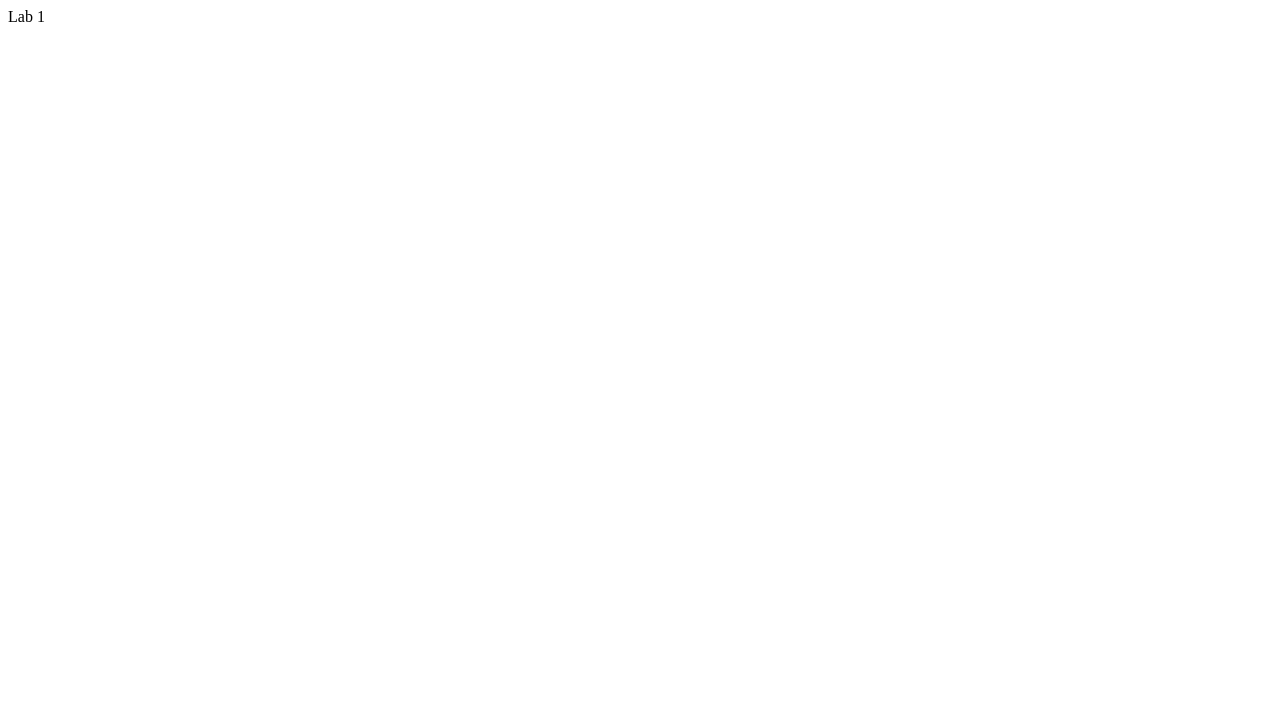
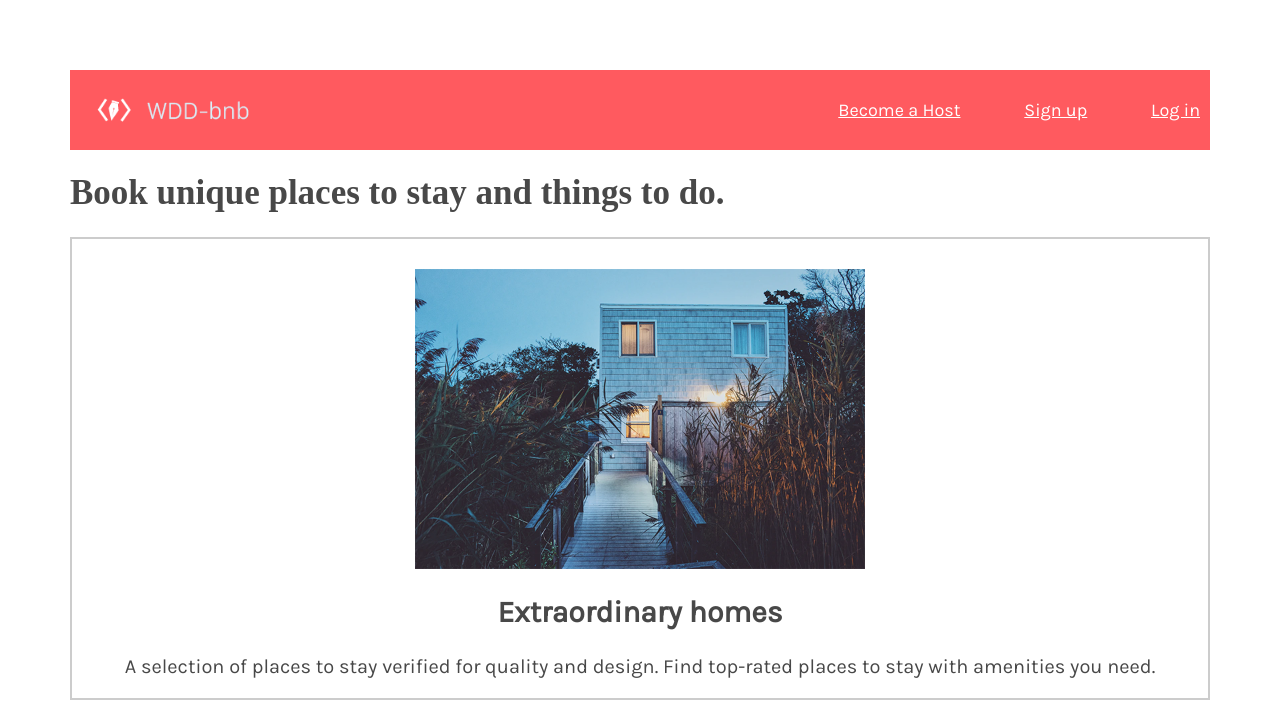
Before and after one commit to criispyumii/criispyumii.github.io, a plain HTML site: page labs/lab2/index.html in a window 1280 px wide. Shown: the top 707 px of the page. Drawn offline with Linux system fonts and the light colour scheme.

Commit message:
Add files via upload

```diff
--- /dev/null
+++ b/labs/lab2/css/style.css
@@ -0,0 +1,68 @@
+body {
+    font-family: Karla, sans-serif;
+    color: #484848;
+    margin: 50px;
+    padding: 20px;
+}
+nav ul {
+    list-style-type: none;
+    padding-inline-start: 0;
+    margin-block-start: 0;
+    margin-block-end: 0;
+}
+header {
+    height: 40px;
+    background-color: #FF5A5F
+}
+#logo {
+    height: 80px;
+}
+nav {
+    display: inline-block;
+    float: right;
+
+}
+nav a {
+    margin: 10px;
+    font-size: 18px;
+    color: white;
+    cursor: pointer;
+}
+nav li {
+    display: inline-block;
+    margin-left: 40px;
+    line-height: 80px;
+}
+.content {
+    width: 900px;
+    display: block;
+    margin: auto;
+}
+section {
+    border: 2px solid #cccccc;
+    margin-bottom: 10px;
+}
+section img {
+    width: 450px;
+    display: block;
+    padding-top: 30px;
+    margin-left: auto;
+    margin-right: auto
+
+}
+h1 {
+    font-size: 35px;
+    font-family: 'Times New Roman', Times, serif;
+    padding-top: 0px;
+    padding-bottom: 0px;
+}
+
+h2 {
+    font-size: 30px;
+}
+h2 { text-align: center }
+
+section p { text-align: center}
+section p {
+    font-size: 20px;
+}
--- a/labs/lab2/index.html
+++ b/labs/lab2/index.html
@@ -1,6 +1,52 @@
-<!DOCTYPE html>
 <html>
+  <head>
+    <title>WDD-bnb</title>
+    <link href="https://fonts.googleapis.com/css?family=Karla&display=swap" rel="stylesheet">
+    <link rel="stylesheet" href="css/style.css">
+  </head>
+  <body>
+    <header>
+      <a href="home">
+        <img src="img/logo.png" alt=""  id="logo" />
+      </a>
+      <nav>
+        <ul>
+          <li><a href="become-host">Become a Host</a></li>
+          <li><a href="sign-up">Sign up</a></li>
+          <li><a href="log-in">Log in</a></li>
+        </ul>
+      </nav>
+    </header>
     <body>
-        Lab 1
-    </body>
+      <header>
+          <div class="content">
+              <!-- logo and nav -->
+          </div>
+      </header>
+      <div class="content">
+          <!-- h1 and three sections -->
+      </div>
+  </body>
+    <h1>Book unique places to stay and things to do.</h1>
+    <section>
+      <img src="img/house.png" />
+      <h2>Extraordinary homes</h2>
+      <p>
+        A selection of places to stay verified for quality and design. Find
+        top-rated places to stay with amenities you need.
+      </p>
+    </section>
+    <section>
+      <img src="img/city.png" />
+      <h2>Places to stay around the world</h2>
+      <p>Explore a new city on your next trip!</p>
+    </section>
+    <section>
+      <img src="img/sushimaking.png" />
+      <h2>Top-rated experiences</h2>
+      <p>
+        Book one-of-a-kind activities hosted by locals, created for the curious.
+      </p>
+    </section>
+  </body>
 </html>
```
Also changed, not shown: labs/lab2/img/city.png (added), labs/lab2/img/house.png (added), labs/lab2/img/logo.png (added), labs/lab2/img/sushimaking.png (added).
